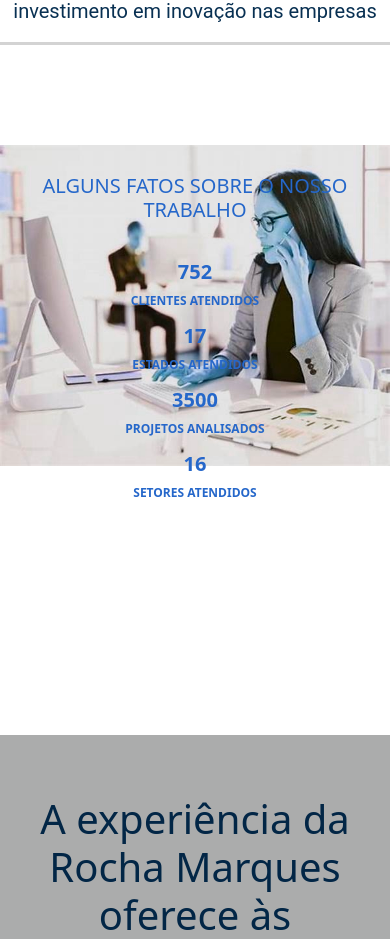
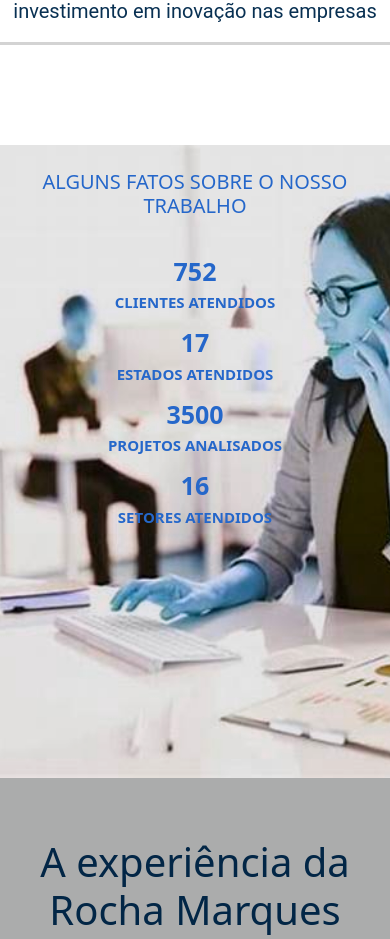
Before and after one commit to Marcos-Gabriell/Projeto-web-react, a React (Create React App) app: page / in a window 390 px wide. Shown: the part 3271-4210 px from the top of the page. Built offline with nearby package versions, Linux system fonts and the light colour scheme.

Commit message:
TESTE responsivo da imagem

```diff
--- a/src/MySection3.css
+++ b/src/MySection3.css
@@ -1,7 +1,7 @@
 .info-image {
   position: relative;
   width: 100%;
-  height: 70vh;
+  height: 75vh;
   padding-bottom: 20.25%;
   margin: 0 auto;
   margin-bottom: 0px;
@@ -95,20 +95,20 @@
   }
 
   .info-image img {
-    height: auto; /* A altura será ajustada automaticamente para exibir a imagem completa */
+    height: 75vh; /* A altura será ajustada automaticamente para exibir a imagem completa */
   }
 
   .info-box {
-    padding: 5px;
+    padding: 1px;
   }
 
   .fact-number {
-    font-size: 20px;
+    font-size: 25px;
   }
 
   .fact-label {
-    font-size: 12px;
-    margin-top: 1px;
+    font-size: 15px;
+    margin-top: 5px;
   }
 
   .fact-container {
```
Also changed, not shown: src/ImageContainer.css (indentation only), src/MySection5.css (line endings or trailing spaces).
